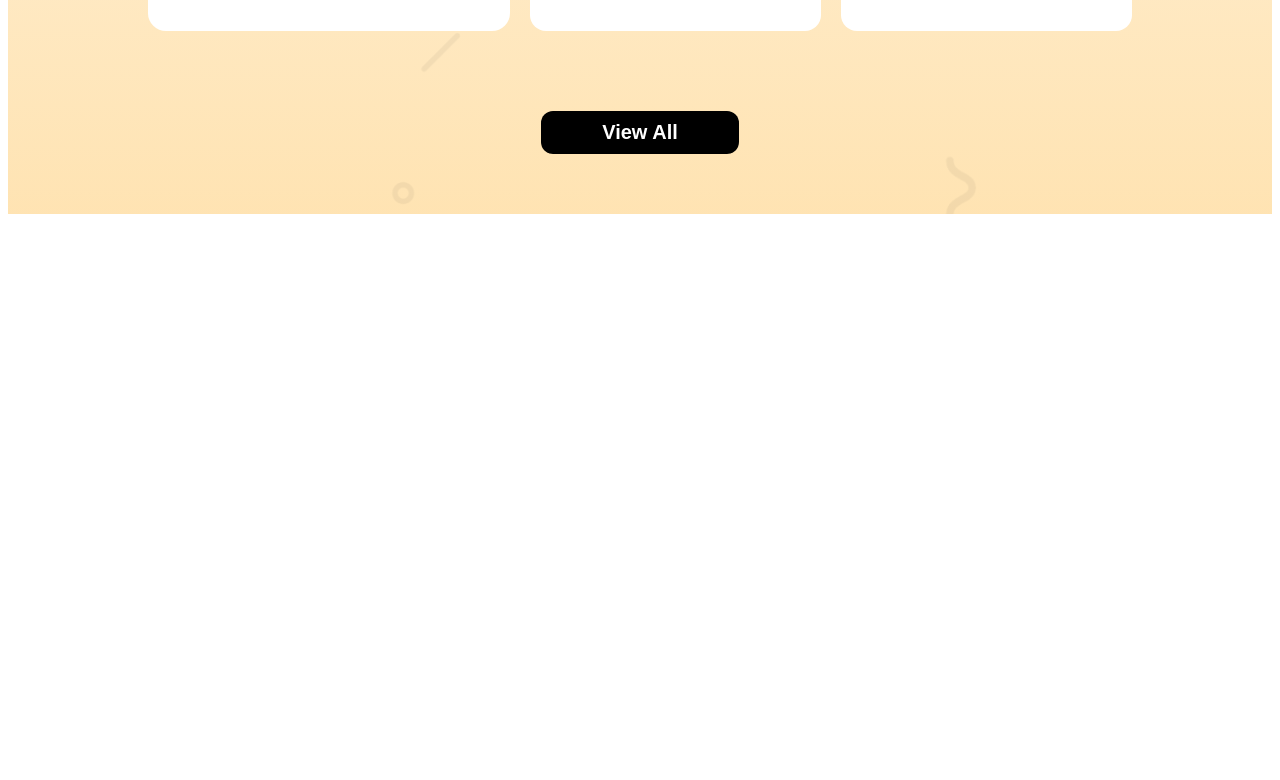
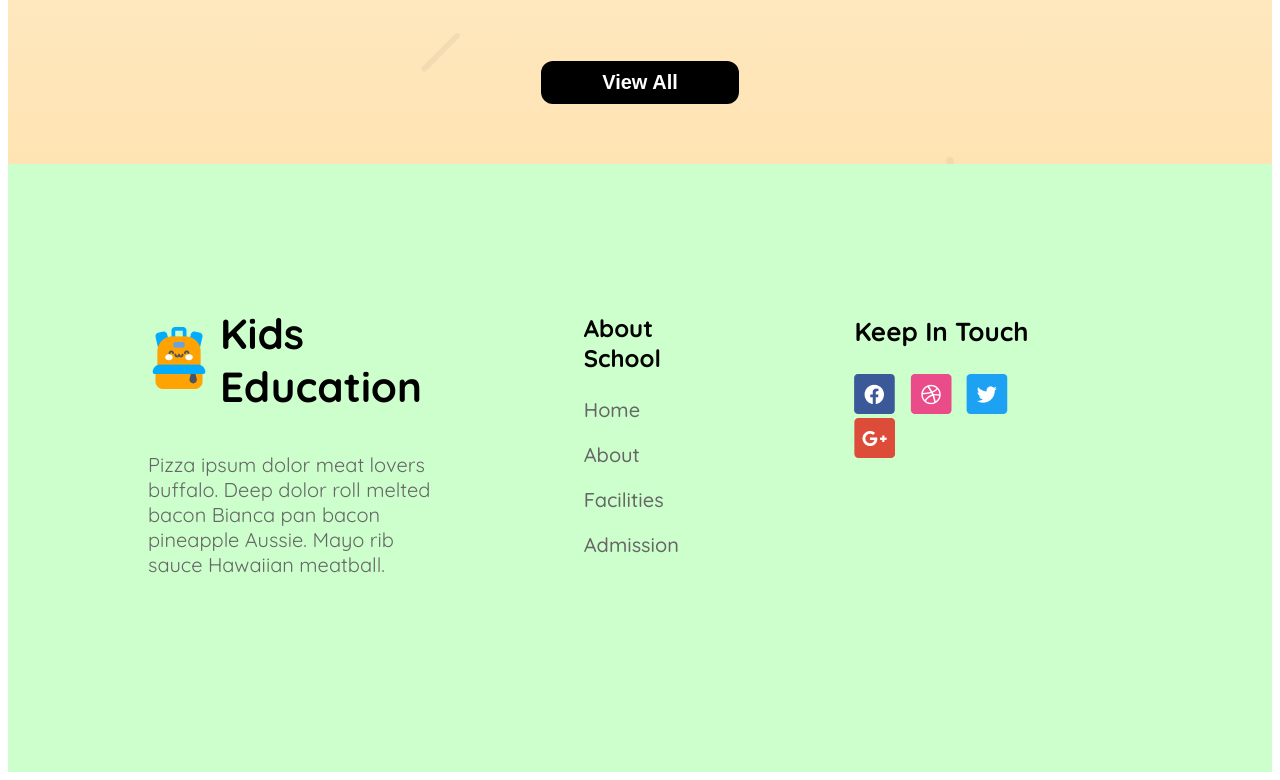
Before and after one commit to Mozammel-1001/Assignment_2, a plain HTML site: page index.html in a window 1280 px wide. Shown: the part 2642-3422 px from the top of the page. Before the commit the page ends 2864 px from the top, so only its background shows below. Drawn offline with Linux system fonts and the light colour scheme.

Commit message:
Footer Completed

```diff
--- a/Styles/style.css
+++ b/Styles/style.css
@@ -1,8 +1,16 @@
 @import url('https://fonts.googleapis.com/css2?family=Quicksand:wght@300..700&display=swap');
+@import url('https://fonts.googleapis.com/css2?family=Raleway:ital,wght@0,100..900;1,100..900&display=swap');
 
 /* Font Styles */
 .quicksand-font {
     font-family: "Quicksand", serif;
+    font-optical-sizing: auto;
+    font-weight: 400;
+    font-style: normal;
+}
+
+.raleway-font {
+    font-family: "Raleway", serif;
     font-optical-sizing: auto;
     font-weight: 400;
     font-style: normal;
@@ -274,6 +282,7 @@
 }
 
 .story-card-mini-img {
+    width: 100%;
     border-radius: 16px 16px 0 0;
 }
 
@@ -296,3 +305,57 @@
 .btn-story {
     text-align: center;
 }
+
+/* Footer Styles */
+.footer {
+    background-color: #ccffcc;
+    padding: 125px 230px 175px 140px;
+}
+
+.footer-columns {
+    display: flex;
+    gap: 140px;
+}
+
+.footer-column1 {
+    width: calc(50% - 100px);
+}
+
+.logo-name {
+    display: flex;
+    align-items: center;
+    gap: 10px;
+}
+
+.column1-heading {
+    font-weight: bold;
+    font-size: 2.625rem;
+    text-decoration: none;
+    color: black;
+}
+
+.column1-description {
+    font-size: 1.25rem;
+    color: #666666;
+}
+
+.column2-heading {
+    font-size: 1.5rem;
+    font-weight: bold;
+}
+
+.column2-description {
+    text-decoration: none;
+    font-weight: 500;
+    font-size: 1.25rem;
+    color: #666666;
+}
+
+.column3-heading {
+    font-weight: bold;
+    font-size: 1.625rem;
+}
+
+.footer-column3 a img {
+    margin-right: 10px;
+}
--- a/index.html
+++ b/index.html
@@ -116,8 +116,40 @@
             </div>
         </section>
     </main>
-    <footer>
-
+    <footer class="footer">
+        <div class="footer-columns">
+            <div class="footer-column1">
+                <div class="logo-name">
+                    <div><img src="assets/logo.png" alt=""></div>
+                    <h3><a href="" class="column1-heading">Kids
+                            Education</a></h3>
+                </div>
+                <p class="column1-description">Pizza ipsum dolor meat lovers buffalo. Deep dolor roll melted bacon
+                    Bianca pan bacon pineapple Aussie. Mayo rib sauce Hawaiian meatball.</p>
+            </div>
+            <div class="footer-column2">
+                <h3 class="column2-heading">About School</h3>
+                <a href="" class="column2-description">
+                    <p>Home</p>
+                </a>
+                <a href="" class="column2-description">
+                    <p>About</p>
+                </a>
+                <a href="" class="column2-description">
+                    <p>Facilities</p>
+                </a>
+                <a href="" class="column2-description">
+                    <p>Admission</p>
+                </a>
+            </div>
+            <div class="footer-column3">
+                <h3 class="column3-heading">Keep In Touch</h3>
+                <a href=""><img src="assets/fb.png" alt=""></a>
+                <a href=""><img src="assets/dribble.png" alt=""></a>
+                <a href=""><img src="assets/twitter.png" alt=""></a>
+                <a href=""><img src="assets/google+.png" alt=""></a>
+            </div>
+        </div>
     </footer>
 </body>
 
```
